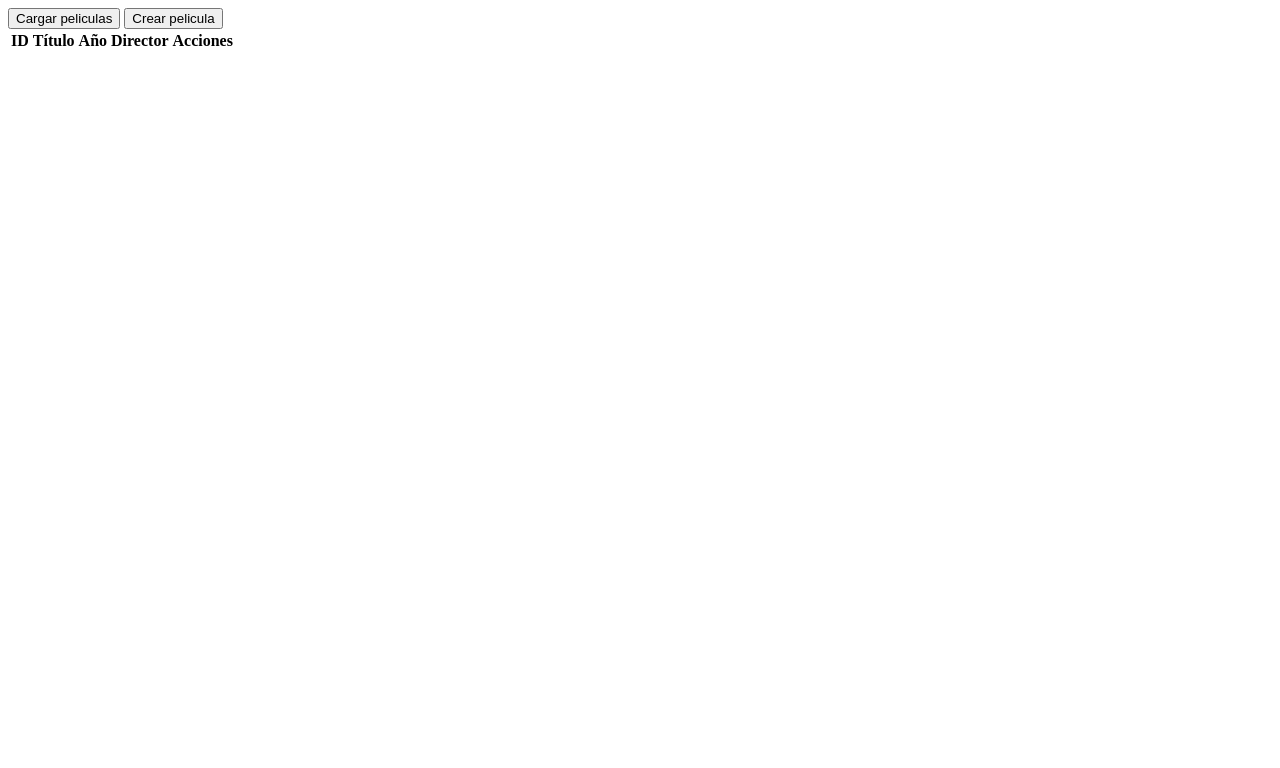
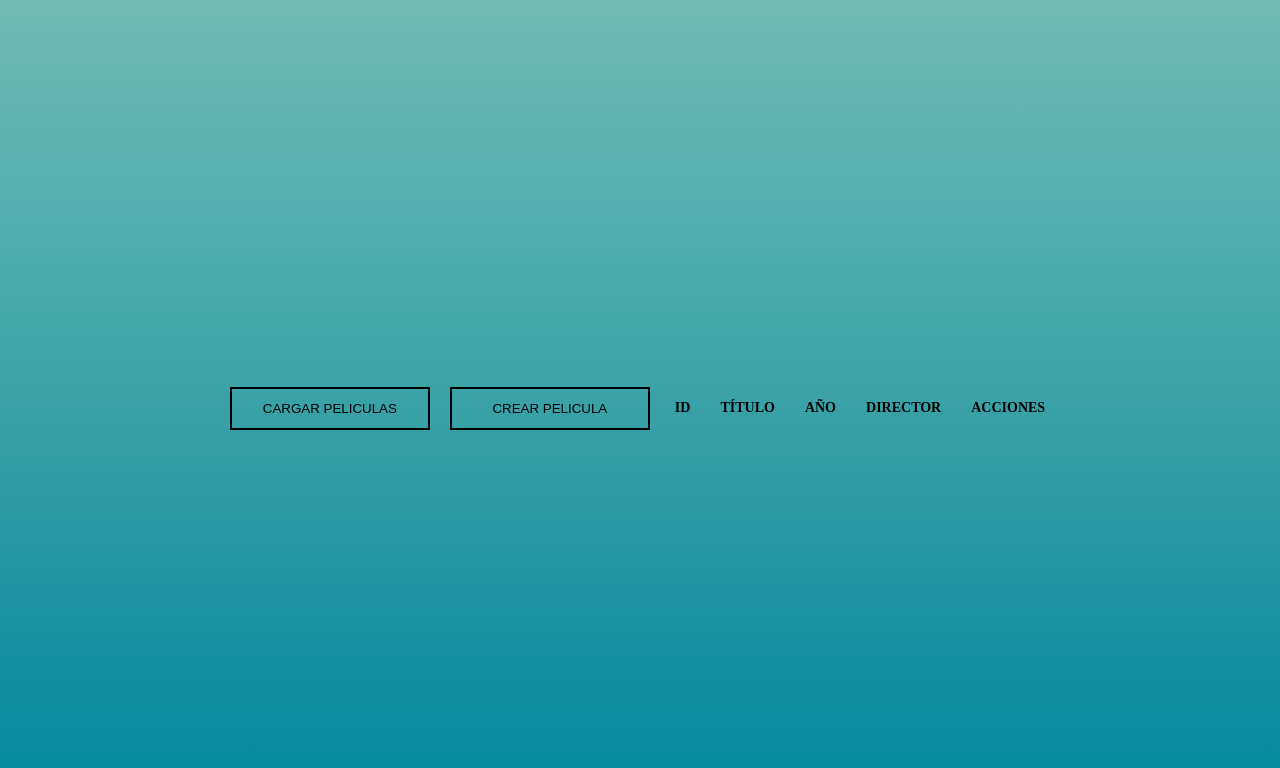
Before and after one commit to sarayminar/films-app, a website: page index.html in a window 1280 px wide. Drawn offline with Linux system fonts and the light colour scheme.

Commit message:
css addition

```diff
--- a/index.html
+++ b/index.html
@@ -4,11 +4,11 @@
     <meta charset="UTF-8">
     <meta name="viewport" content="width=device-width, initial-scale=1.0">
     <title>Document</title>
+    <link rel="stylesheet" href="style.css">
 </head>
 <body>
-    <button onclick="printAllFilms()">Cargar peliculas</button>
-    <button onclick="createFilm()">Crear pelicula</button>
-
+    <button class="botoncitos boton" onclick="printAllFilms()">Cargar peliculas</button>
+    <button class="botoncitos boton" onclick="createFilm()">Crear pelicula</button>
 
 
 <div id="film-form-container" style="display: none;">
--- a/src/services.js
+++ b/src/services.js
@@ -10,6 +10,9 @@ const filmForm = document.getElementById("film-form");
 
 // guarda el id de la película que se está editanto para saber si se está editando
 let editingFilmId = null; // Guardará el ID de la película que se edita
+
+
+
 
 // 1️⃣ CREATE: Método POST
 function createFilm() {
@@ -116,7 +119,11 @@ async function eliminarPelicula(id) {
     const confirmar = confirm(`¿Seguro que quieres eliminar la película con ID: ${id}?`);
     if (confirmar) {
         try {
-            await fetch(`http://localhost:3000/films/${id}`, { method: "DELETE" });
+            await fetch(`http://localhost:3000/films/${id}`,
+            {
+                method: "DELETE"
+            }
+        );
             printAllFilms(); // Recargar la tabla
         } catch (error) {
             console.error("Error al eliminar la película:", error);
@@ -127,7 +134,7 @@ async function eliminarPelicula(id) {
 // 🖨️ PRINT: Mostrar todas las películas en la tabla
 async function printAllFilms() {
     const films = await getAllFilms();
-    table.innerHTML = tableHead; // Resetea tabla pero mantiene los encabezados
+    table.innerHTML = tableHead;
 
     films.forEach((film) => {
         table.insertAdjacentHTML(
--- /dev/null
+++ b/style.css
@@ -0,0 +1,80 @@
+body{
+    display: flex;
+    align-items: center;
+    justify-content: center;
+    min-height: 100vh;
+    background: linear-gradient( #71BBB2,#00879E);
+    /* background-color: #71BBB2; */
+}
+
+.container{
+    border: solid 1px rgba(255,255,255,0.2);
+}
+
+table{
+    color:black;
+    font-size: 14px;
+    table-layout: fixed;
+    border-collapse: collapse;
+}
+
+thead{
+    background: rgba(140, 226, 243, 0.4);
+}
+
+th{
+    padding: 20px 15px;
+    font-weight: 700;
+    text-transform: uppercase;
+}
+
+td{
+    padding: 15px;
+    border-bottom: solid 1px rgba(255, 255, 255, 0.2);
+}
+
+tbody tr{
+    cursor: pointer;
+}
+
+tbody tr:hover{
+    background: rgba(243,103,1990,0.4);
+}
+
+.botoncitos{
+    background: none;
+    border: 2px solid #000;
+    font-family: "montserrat", sans-serif;
+    text-transform: uppercase;
+    padding: 12px 20px;
+    min-width: 200px;
+    margin: 10px;
+    cursor: pointer;
+    transition: coloe 0.4s linear;
+}
+
+.botoncitos:hover{
+    color: #ffff;
+}
+
+.botoncitos :before{
+    content: "";
+    position: absolute;
+    left: 0;
+    top: 0;
+    width: 100%;
+    height: 100%;
+    background: #000;
+    z-index: -1;
+    transition: transform 0.5s;
+    transform-origin: 0 0;
+    transition-timing-function: cubic-bezier(0.5, 1.6, 0.4,0.7);
+}
+
+.boton::before{
+    transform: scaleY(0);
+}
+
+.boton:hover::before{
+    transform:scaleY(1);
+}
```
